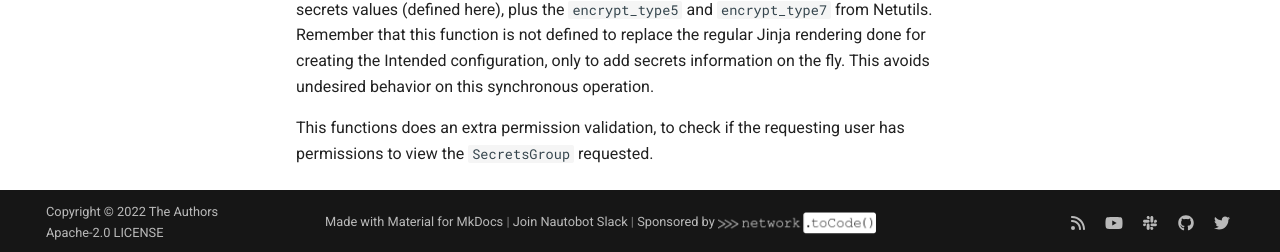
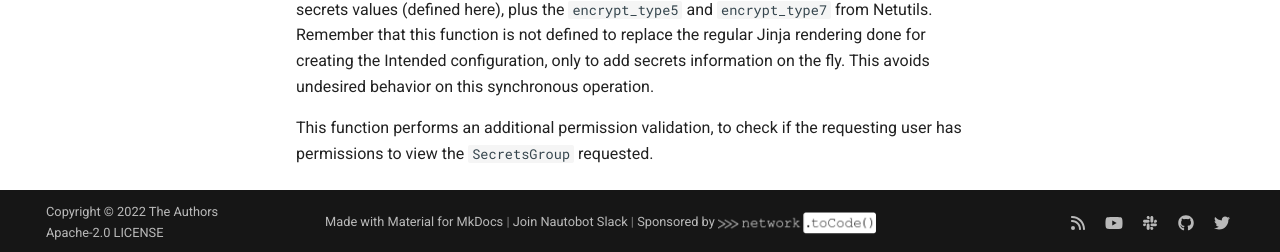
Before and after one commit to nautobot/nautobot-app-golden-config, an MkDocs documentation site: the page built from docs/dev/dev_adr.md, in a window 1280 px wide and 900 px high, scrolled down 4183 px. Shown: the part 645-897 px from the top of the window. Built offline with MkDocs 1.6.1 and Material for MkDocs 9.7.7, drawn with Linux system fonts in a browser that asks for light colours; comment, search, counter and statistics services are not loaded.

Commit message:
Update docs/dev/dev_adr.md
Co-authored-by: Ken Celenza <ken@celenza.org>

```diff
--- a/docs/dev/dev_adr.md
+++ b/docs/dev/dev_adr.md
@@ -136,4 +136,4 @@ The API view, under the path `config-postprocessing`, uses custom permissions, n
 
 It was decided to restrict the usage of Jinja filters to only the ones related to getting Nautobot secrets values (defined here), plus the `encrypt_type5` and `encrypt_type7` from Netutils. Remember that this function is not defined to replace the regular Jinja rendering done for creating the Intended configuration, only to add secrets information on the fly. This avoids undesired behavior on this synchronous operation.
 
-This functions does an extra permission validation, to check if the requesting user has permissions to view the `SecretsGroup` requested.
+This function performs an additional permission validation, to check if the requesting user has permissions to view the `SecretsGroup` requested.
```
